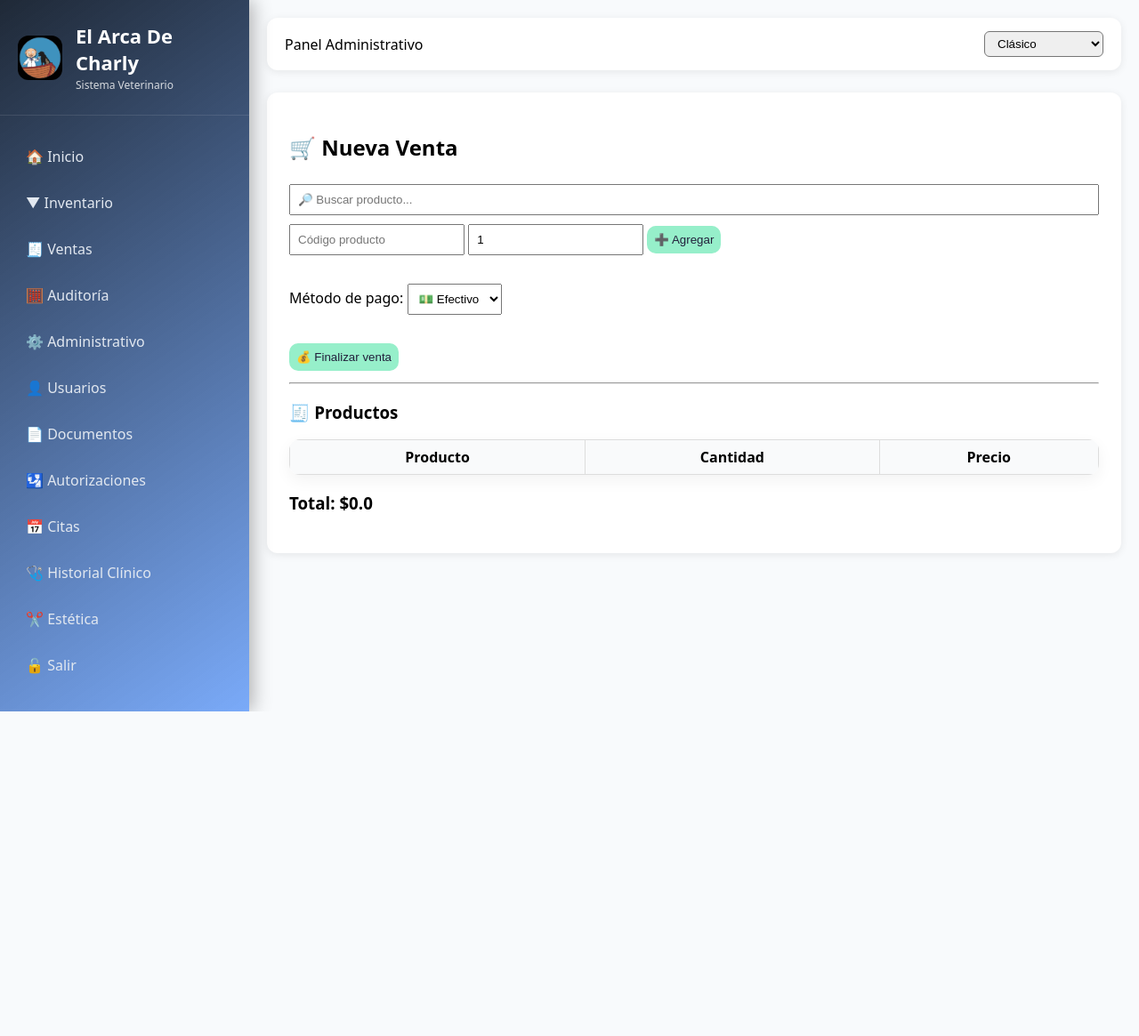
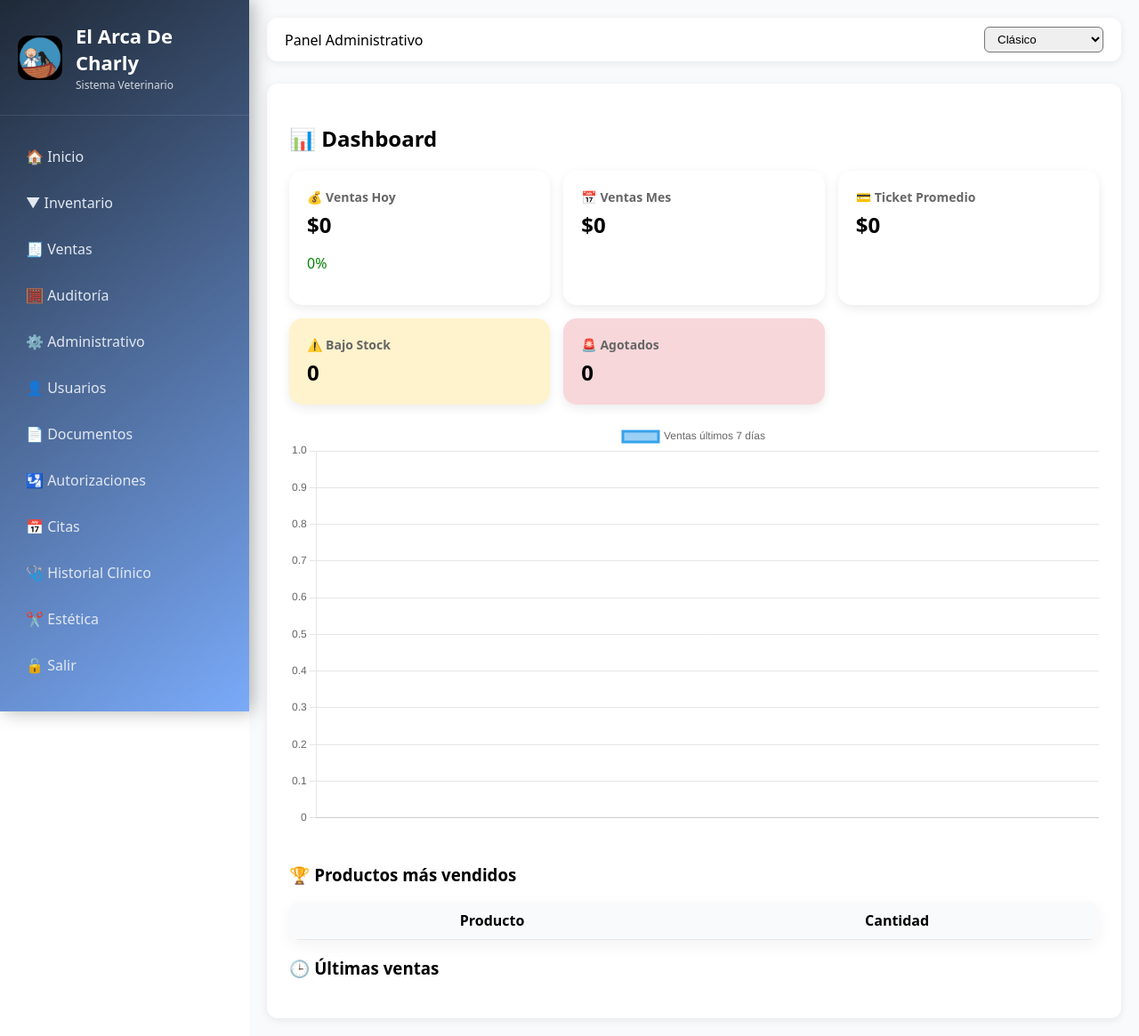
Before and after one commit to elarcadecharly2026/el-arca-veterinaria, a Flask app: page /ventas/nueva in a window 1280 px wide. Shown: the whole page at 89% size. Before the commit the page ends 800 px from the top, so only its background shows below. Run offline with Flask 3, Linux system fonts and the light colour scheme; tables that the repository leaves empty hold one stand-in row (values such as "Sample post"); lists and menus that the app fills with data are empty.

Commit message:
Add files via upload

```diff
--- a/templates/sale_new.html
+++ b/templates/sale_new.html
@@ -1,122 +1,137 @@
 {% extends "base.html" %}
 {% block content %}
 
-<h2 style="margin-bottom:20px;">🛒 Nueva Venta</h2>
+<h2 style="margin-bottom:20px;">📊 Dashboard</h2>
 
 <style>
-input, select, button {
-    padding: 8px;
-    margin: 5px 0;
+.grid {
+    display: grid;
+    grid-template-columns: repeat(auto-fit, minmax(220px,1fr));
+    gap: 15px;
+    margin-bottom: 20px;
 }
-
-#resultados div {
-    padding: 5px;
-    cursor: pointer;
-    border-bottom: 1px solid #ddd;
+.card {
+    background: #fff;
+    padding: 20px;
+    border-radius: 15px;
+    box-shadow: 0 4px 12px rgba(0,0,0,0.08);
 }
-#resultados div:hover {
-    background: #f0f0f0;
+.card h4 {
+    margin: 0;
+    font-size: 14px;
+    color: #666;
 }
-
-.table {
-    width: 100%;
-    border-collapse: collapse;
+.card h2 {
+    margin: 5px 0 0;
 }
-.table th, .table td {
-    border: 1px solid #ddd;
-    padding: 8px;
-}
+.green { color: green; }
+.red { color: red; }
+.warning { background: #fff3cd; }
+.danger { background: #f8d7da; }
 </style>
 
-<!-- 🔎 BUSCADOR -->
-<input type="text" id="buscador" placeholder="🔎 Buscar producto..." style="width:100%;">
-<div id="resultados"></div>
+<div class="grid">
 
-<form method="POST">
+<div class="card">
+<h4>💰 Ventas Hoy</h4>
+<h2>${{ ventas_hoy or 0 }}</h2>
+<p class="{{ 'green' if (crecimiento or 0) >= 0 else 'red' }}">
+{{ crecimiento or 0 }}%
+</p>
+</div>
 
-    <input type="text" name="code" placeholder="Código producto" required>
-    <input type="number" name="qty" value="1" step="0.1">
+<div class="card">
+<h4>📅 Ventas Mes</h4>
+<h2>${{ ventas_mes or 0 }}</h2>
+</div>
 
-    <button type="submit">➕ Agregar</button>
+<div class="card">
+<h4>💳 Ticket Promedio</h4>
+<h2>${{ ticket_promedio or 0 }}</h2>
+</div>
 
-    <br><br>
+<div class="card warning">
+<h4>⚠️ Bajo Stock</h4>
+<h2>{{ bajo_stock or 0 }}</h2>
+</div>
 
-    <!-- 💳 MÉTODO DE PAGO -->
-    <label>Método de pago:</label>
-    <select name="metodo_pago">
-        <option value="efectivo">💵 Efectivo</option>
-        <option value="tarjeta">💳 Tarjeta</option>
-    </select>
+<div class="card danger">
+<h4>🚨 Agotados</h4>
+<h2>{{ agotados or 0 }}</h2>
+</div>
 
-    <br><br>
+</div>
 
-    <button type="submit" onclick="sonido()">💰 Finalizar venta</button>
+<!-- 📈 GRÁFICA -->
+<canvas id="ventasChart" style="margin-top:20px;"></canvas>
 
-</form>
+<script src="https://cdn.jsdelivr.net/npm/chart.js"></script>
 
-<hr>
-
-<h3>🧾 Productos</h3>
-
-<table class="table">
-<tr>
-    <th>Producto</th>
-    <th>Cantidad</th>
-    <th>Precio</th>
-</tr>
-
-{% for i in items %}
-<tr>
-    <td>{{ i.product.name }}</td>
-    <td>{{ i.qty }}</td>
-    <td>${{ i.price }}</td>
-</tr>
-{% endfor %}
-
-</table>
-
-<h3>Total: ${{ total }}</h3>
-
-<!-- 🔔 SONIDO -->
-<audio id="sound" src="https://www.soundjay.com/buttons/sounds/button-3.mp3"></audio>
-
-<script>
-function sonido(){
-    document.getElementById("sound").play();
+<script id="chart-data" type="application/json">
+{
+    "labels": {{ dias | default([]) | tojson }},
+    "data": {{ ventas_dias | default([]) | tojson }}
 }
 </script>
 
-<!-- 🔎 BUSCADOR JS -->
 <script>
-const buscador = document.getElementById("buscador");
-const resultados = document.getElementById("resultados");
+document.addEventListener("DOMContentLoaded", function () {
 
-buscador.addEventListener("input", async () => {
-    const q = buscador.value;
+    const canvas = document.getElementById('ventasChart');
 
-    if(q.length < 2){
-        resultados.innerHTML = "";
+    if (!canvas) {
+        console.error("Canvas no encontrado");
         return;
     }
 
-    try {
-        const res = await fetch(`/api/productos?q=${q}`);
-        const data = await res.json();
+    const raw = document.getElementById('chart-data').textContent;
+    const parsed = JSON.parse(raw);
 
-        resultados.innerHTML = data.map(p => `
-            <div onclick="selectProducto('${p.code}')">
-                ${p.name} - $${p.price}
-            </div>
-        `).join('');
-    } catch (e) {
-        console.error("Error buscando productos", e);
-    }
+    const ctx = canvas.getContext('2d');
+
+    new Chart(ctx, {
+        type: 'line',
+        data: {
+            labels: parsed.labels || [],
+            datasets: [{
+                label: 'Ventas últimos 7 días',
+                data: parsed.data || [],
+                tension: 0.4,
+                fill: true
+            }]
+        }
+    });
+
 });
-
-function selectProducto(code){
-    document.querySelector("input[name='code']").value = code;
-    resultados.innerHTML = "";
-}
 </script>
 
+<br>
+
+<!-- 🏆 Top productos -->
+<h3>🏆 Productos más vendidos</h3>
+<table class="table">
+<thead>
+<tr>
+<th>Producto</th>
+<th>Cantidad</th>
+</tr>
+</thead>
+<tbody>
+{% for p in productos_top or [] %}
+<tr>
+<td>{{ p[0] }}</td>
+<td>{{ p[1] }}</td>
+</tr>
+{% endfor %}
+</tbody>
+</table>
+
+<!-- 🕒 Últimas ventas -->
+<h3>🕒 Últimas ventas</h3>
+<ul>
+{% for v in ventas_recientes or [] %}
+<li>Venta #{{ v.id }} - ${{ v.total }}</li>
+{% endfor %}
+</ul>
+
 {% endblock %}
```
